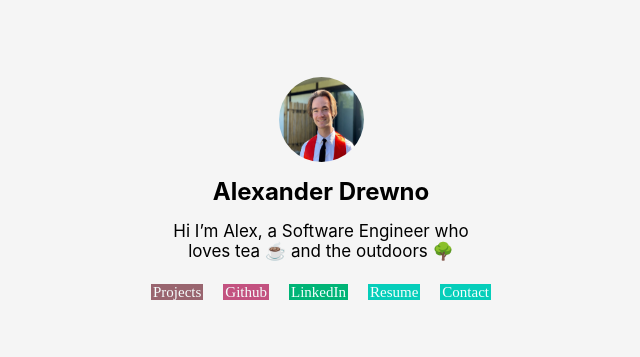
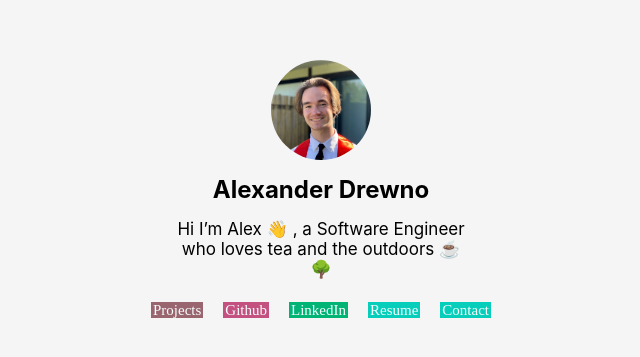
Before and after one commit to alexdrewno/website, a React (Create React App) app: page / in a window 1280 px wide. Shown: the part 171-528 px from the top of the page, without its empty margins (319-959 px from the left). Built offline with nearby package versions, Linux system fonts and the light colour scheme.

Commit message:
Added intro screen finished

```diff
--- a/src/App.css
+++ b/src/App.css
@@ -23,6 +23,7 @@
   justify-content: space-between;
   flex-direction: row;
   flex-wrap: wrap;
+  margin-top: -20px;
 }
 
 .App-row-container {
--- a/src/App.js
+++ b/src/App.js
@@ -52,7 +52,7 @@ function App() {
   return (
     <Router>
       <Switch>
-        <Route path="/">
+        <Route exact path="/">
           <Intro />
         </Route>
         <Route path="/projects">
--- a/src/components/Intro/Intro.js
+++ b/src/components/Intro/Intro.js
@@ -7,7 +7,8 @@ export default function Intro() {
       <img src={Me} className="Profile-image" />
       <p className="Title-text">Alexander Drewno</p>
       <p className="Description-text">
-        Hi I’m Alex, a Software Engineer who loves tea ☕ and the outdoors 🌳
+        Hi I’m Alex 👋 , a Software Engineer who loves tea and the outdoors ☕
+        🌳
       </p>
 
       <div
@@ -18,35 +19,35 @@ export default function Intro() {
         }}
       >
         <a
-          href="about"
+          href="/projects"
           className="Highlighted-text-small"
           style={{ backgroundColor: "#577590" }}
         >
           Projects
         </a>
         <a
-          href="about"
+          href="https://github.com/kirbec"
           className="Highlighted-text-small"
           style={{ backgroundColor: "#277da1" }}
         >
           Github
         </a>
         <a
-          href="about"
+          href="https://www.linkedin.com/in/alexander-drewno-7ba825170/"
           className="Highlighted-text-small"
           style={{ backgroundColor: "#f3722c" }}
         >
           LinkedIn
         </a>
         <a
-          href="about"
+          href="https://drive.google.com/file/d/1pH_l7XCabM0Avzg98wcO_P6i60-H-uZ6/view?usp=sharing"
           className="Highlighted-text-small"
           style={{ backgroundColor: "#f8961e" }}
         >
           Resume
         </a>
         <a
-          href="about"
+          href="mailto: adrewno14@gmail.com"
           className="Highlighted-text-small"
           style={{ backgroundColor: "#f8961e" }}
         >
--- a/src/components/Intro/intro.css
+++ b/src/components/Intro/intro.css
@@ -7,9 +7,10 @@
 }
 
 .Profile-image {
-  width: 85px;
-  height: 85px;
+  width: 100px;
+  height: 100px;
   border-radius: 99px;
+  object-fit: cover;
 }
 
 .Title-text {
```
Also changed, not shown: src/assets/Photos/me.png.
